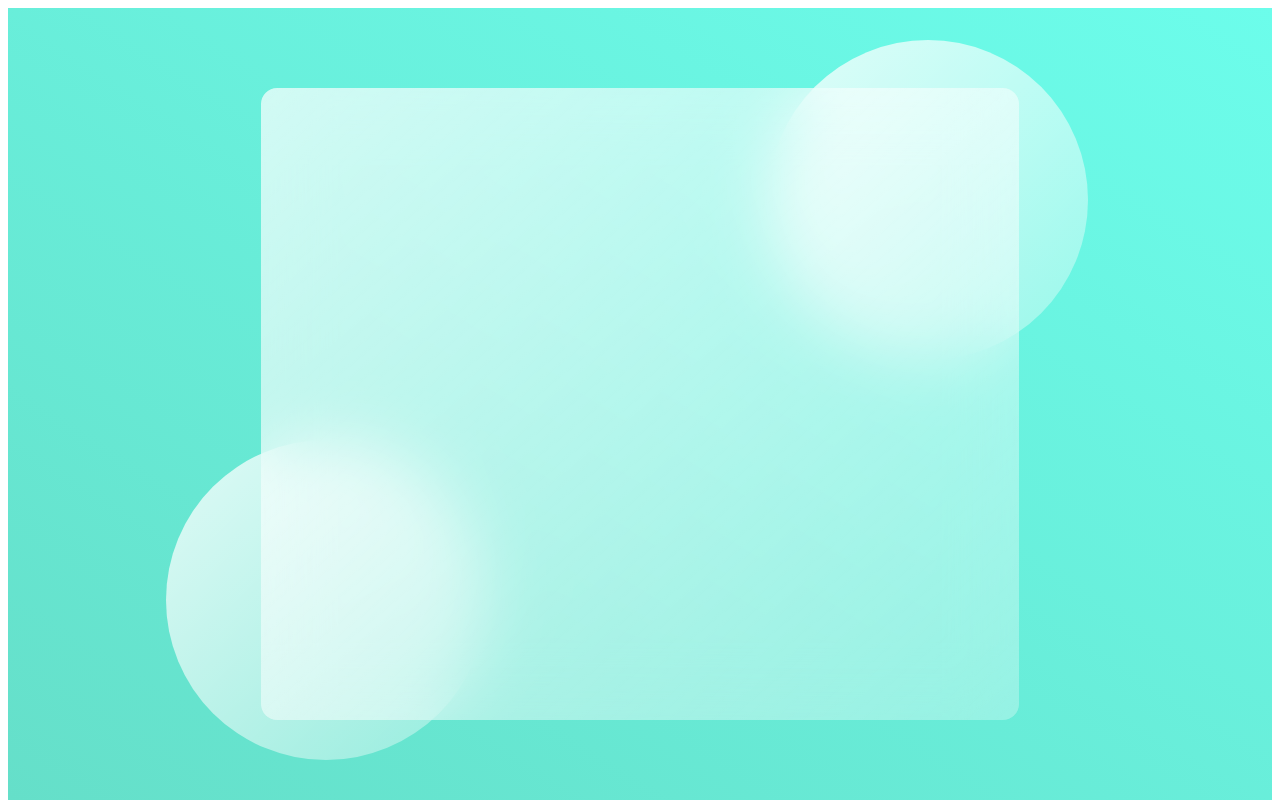
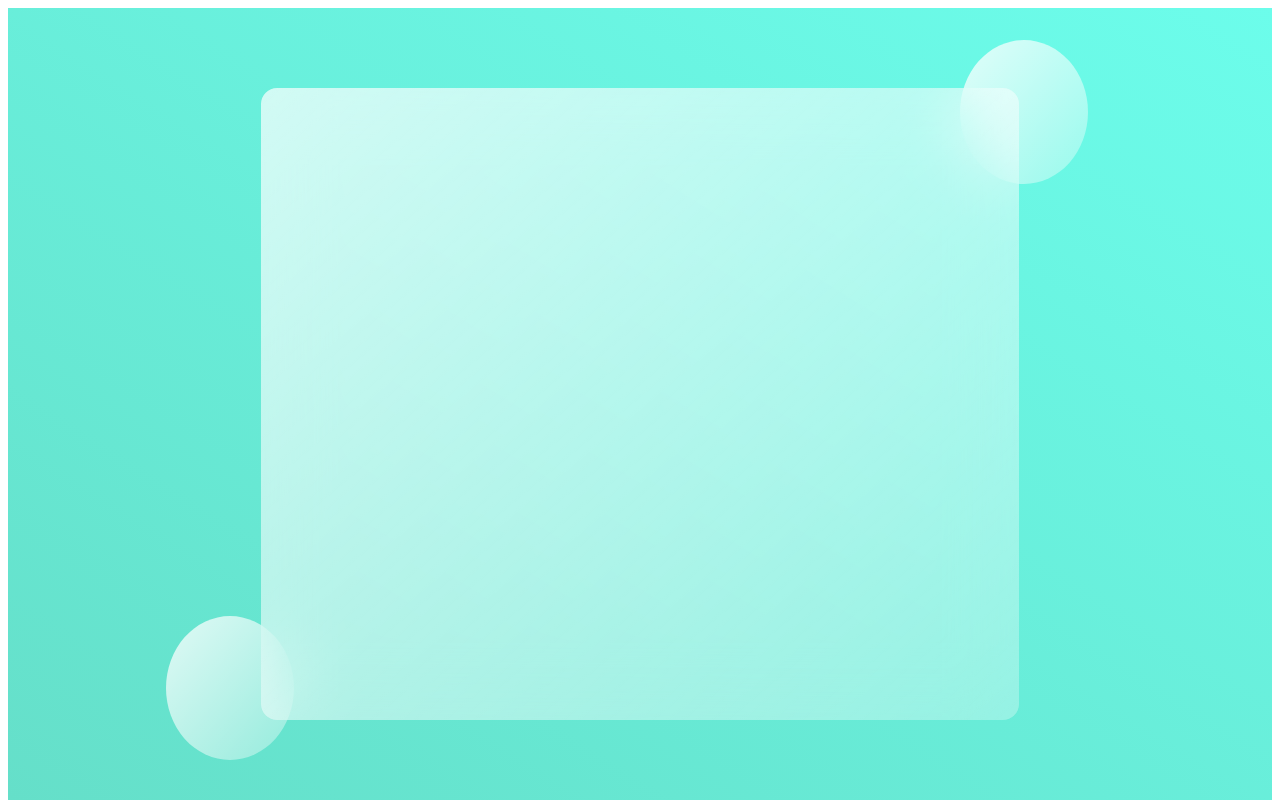
Before and after one commit to FernandoT3ix3ir4/app-sorteador, an Angular app: page / in a window 1280 px wide. Built offline with nearby package versions, Linux system fonts and the light colour scheme.

Commit message:
troca dos parametros dos cirulos para %

```diff
--- a/src/app/app.component.css
+++ b/src/app/app.component.css
@@ -29,8 +29,8 @@ main {
     rgba(255, 255, 255, 0.3)
   );
   border-radius: 50%;
-  height: 20rem;
-  width: 20rem;
+  height: 18%;
+  width: 10%;
   position: absolute;
 }
 
```
